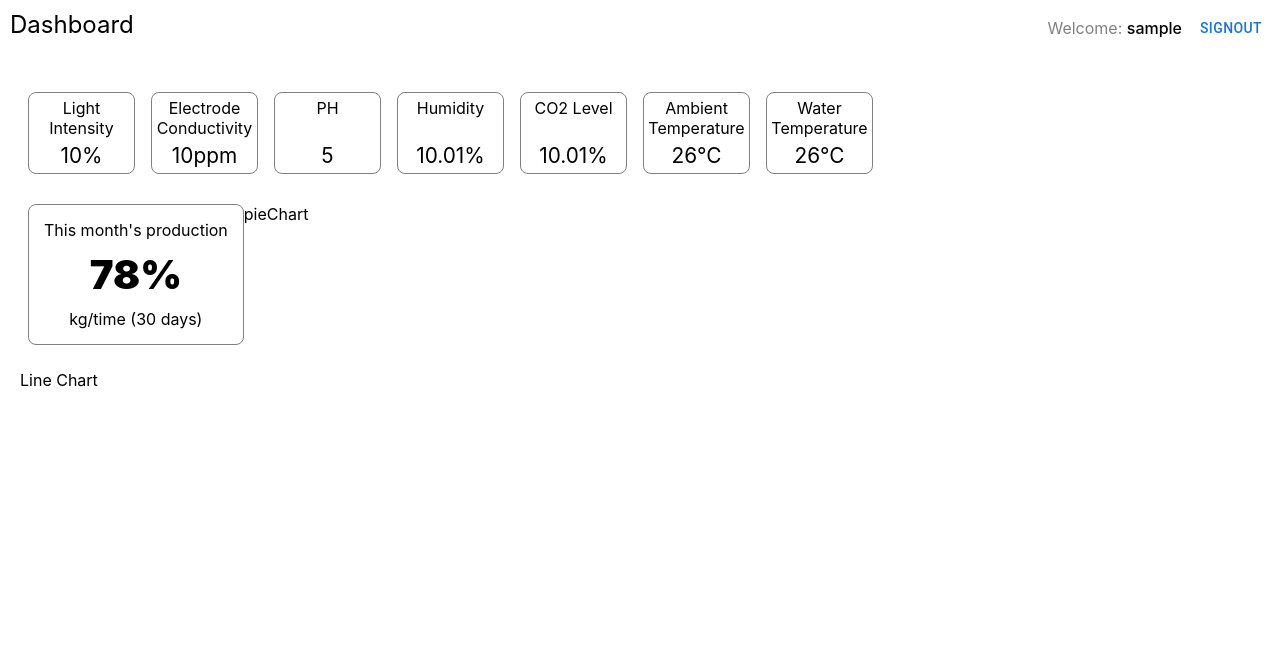
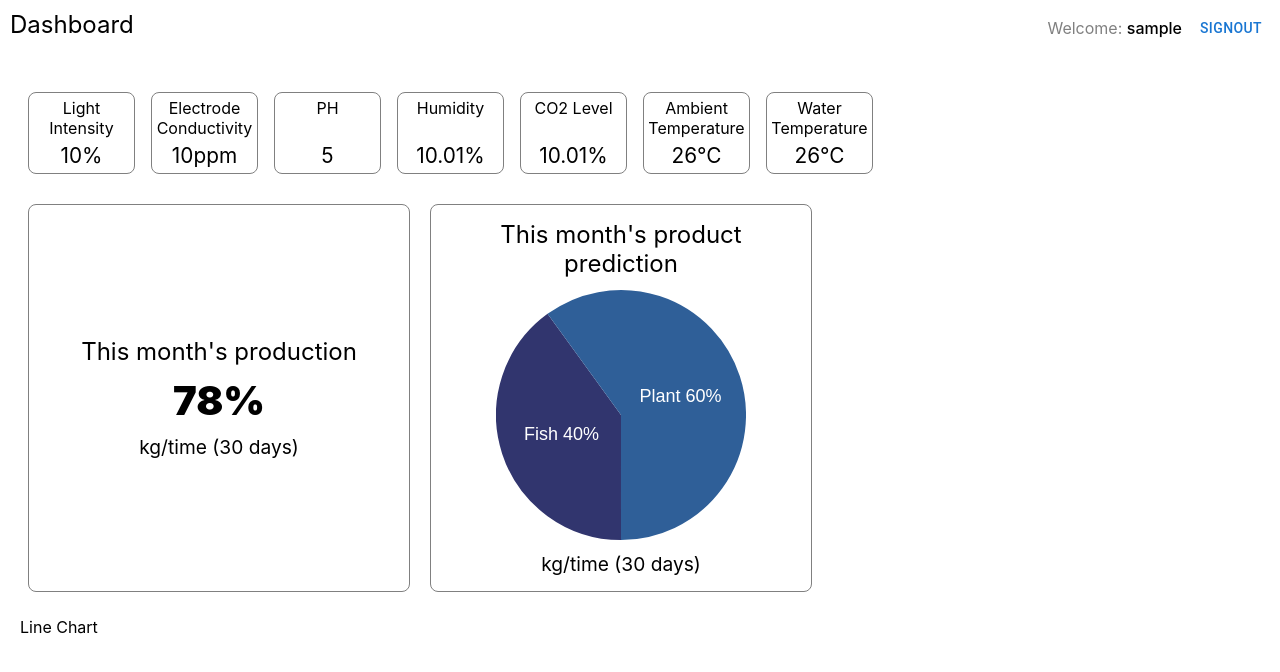
Before and after one commit to dilushamunasinghe/smart-aquaponic-app, a React app in the folder React Web App/smart-aquaponic-web/: page / in a window 1280 px wide. Built offline with nearby package versions, Linux system fonts and the light colour scheme; sample sign-in values are in the browser's storage.

Commit message:
- set up pie chart

```diff
--- a/React Web App/smart-aquaponic-web/package.json
+++ b/React Web App/smart-aquaponic-web/package.json
@@ -14,6 +14,7 @@
     "axios": "^0.24.0",
     "react": "^17.0.2",
     "react-dom": "^17.0.2",
+    "react-minimal-pie-chart": "^8.2.0",
     "react-router-dom": "^6.2.1",
     "react-scripts": "5.0.0",
     "web-vitals": "^2.1.2"
--- a/React Web App/smart-aquaponic-web/public/index.html
+++ b/React Web App/smart-aquaponic-web/public/index.html
@@ -1,14 +1,12 @@
 <!DOCTYPE html>
 <html lang="en">
+
 <head>
   <meta charset="utf-8" />
   <link rel="icon" href="%PUBLIC_URL%/favicon.ico" />
   <meta name="viewport" content="width=device-width, initial-scale=1" />
   <meta name="theme-color" content="#000000" />
-    <meta
-      name="description"
-      content="Web site created using create-react-app"
-    />
+  <meta name="description" content="Web site created using create-react-app" />
   <link rel="apple-touch-icon" href="%PUBLIC_URL%/logo192.png" />
   <!--
       manifest.json provides metadata used when your web app is installed on a
@@ -24,8 +22,9 @@
       work correctly both with client-side routing and a non-root public URL.
       Learn how to configure a non-root public URL by running `npm run build`.
     -->
-    <title>React App</title>
+  <title>Smart Aquaponics</title>
 </head>
+
 <body>
   <noscript>You need to enable JavaScript to run this app.</noscript>
   <div id="root"></div>
@@ -40,4 +39,5 @@
       To create a production bundle, use `npm run build` or `yarn build`.
     -->
 </body>
+
 </html>
--- a/React Web App/smart-aquaponic-web/src/components/dashboard/PieChartWidget.js
+++ b/React Web App/smart-aquaponic-web/src/components/dashboard/PieChartWidget.js
@@ -1,9 +1,45 @@
 import React from 'react'
+import { PieChart } from 'react-minimal-pie-chart'
 
-export default function PieChartWidget() {
+export default function PieChartWidget({
+    title,
+    pieChartData,
+    footer,
+}) {
     return (
-        <div>
-            pieChart
+        <div className='aqua-pie-chart-widget-container'>
+            <div className='aqua-pie-chart-widget-title'>
+                {title}
+            </div>
+
+            <div className='aqua-pie-chart-container'>
+                <PieChart
+                    data={pieChartData}
+                    startAngle={90}
+                    animate
+                    label={({ x, y, dx, dy, dataEntry }) => (
+                        <text
+                            x={x}
+                            y={y}
+                            dx={dx}
+                            dy={dy}
+                            dominantBaseline="central"
+                            textAnchor="middle"
+                            style={{
+                                fontSize: '0.45rem',
+                                fontFamily: 'sans-serif',
+                                fill: 'white',
+                            }}
+                        >
+                            {dataEntry.title} {Math.round(dataEntry.percentage) + '%'}
+                        </text>
+                    )}
+                />
+            </div>
+
+            <div className='aqua-pie-chart-widget-footer'>
+                {footer}
+            </div>
         </div>
     )
 }
--- a/React Web App/smart-aquaponic-web/src/pages/Dashboard.js
+++ b/React Web App/smart-aquaponic-web/src/pages/Dashboard.js
@@ -20,8 +20,8 @@ const DUMMY_DATA = {
     waterTemp: 26,
     monthlyProduction: 78,
 
-    monthlyFish: 50,
-    monthlyPlant: 50,
+    monthlyFish: 40,
+    monthlyPlant: 60,
 
     lineChartData: null,
 }
@@ -40,10 +40,7 @@ export default class Dashboard extends Component {
             waterTemp: 0,
             monthlyProduction: 0,
 
-            pieChartData: {
-                fish: 0,
-                plant: 0,
-            },
+            pieChartData: [],
 
             lineChartData: null,
 
@@ -71,10 +68,10 @@ export default class Dashboard extends Component {
             waterTemp: responseData.waterTemp,
             monthlyProduction: responseData.monthlyProduction,
 
-            pieChartData: {
-                fish: responseData.monthlyFish,
-                plant: responseData.monthlyPlant,
-            },
+            pieChartData: [
+                { title: 'Fish', value: responseData.monthlyFish, color: '#31356e' },
+                { title: 'Plant', value: responseData.monthlyPlant, color: '#2f5f98' },
+            ],
 
             lineChartData: responseData.monthlyReportData,
         });
@@ -93,10 +90,10 @@ export default class Dashboard extends Component {
         //             waterTemp: responseData.waterTemp,
         //             monthlyProduction: responseData.monthlyProduction,
 
-        //             pieChartData: {
-        //                 fish: responseData.monthlyFish,
-        //                 plant: responseData.monthlyPlant,
-        //             },
+        //             pieChartData: [
+        //                 { title: 'Fish', value: responseData.monthlyFish, color: '#31356e' },
+        //                 { title: 'Plant', value: responseData.monthlyPlant, color: '#2f5f98' },
+        //             ],
 
         //             lineChartData: responseData.monthlyReportData,
         //         });
@@ -172,7 +169,7 @@ export default class Dashboard extends Component {
 
                         <PieChartWidget
                             title="This month's product prediction"
-                            data={pieChartData}
+                            pieChartData={pieChartData}
                             footer="kg/time (30 days)"
                         />
                     </div>
--- a/React Web App/smart-aquaponic-web/src/styles/widgets.css
+++ b/React Web App/smart-aquaponic-web/src/styles/widgets.css
@@ -31,10 +31,12 @@
     border: solid 1px grey;
     padding: 15px 15px;
     border-radius: 8px;
+    width: 350px;
 }
 
 .aqua-percentile-widget-title {
-
+    font-size: 1.5rem;
+    text-align: center;
 }
 
 .aqua-percentile-widget-percentage {
@@ -44,5 +46,31 @@
 }
 
 .aqua-percentile-widget-footer {
+    font-size: 1.2rem;
+}
 
+.aqua-pie-chart-widget-container {
+    display: flex;
+    flex-direction: column;
+    justify-content: center;
+    align-items: center;
+    border: solid 1px grey;
+    padding: 15px 15px;
+    border-radius: 8px;
+    margin-left: 20px;
+    width: 350px;
 }
+
+.aqua-pie-chart-widget-title {
+    text-align: center;
+    font-size: 1.5rem;
+}
+
+.aqua-pie-chart-container {
+    width: 250px;
+    margin: 10px 0;
+}
+
+.aqua-pie-chart-widget-footer {
+    font-size: 1.2rem
+}
```
Also changed, not shown: 1 other file. Lines whose indentation alone changed are shown as unchanged.
